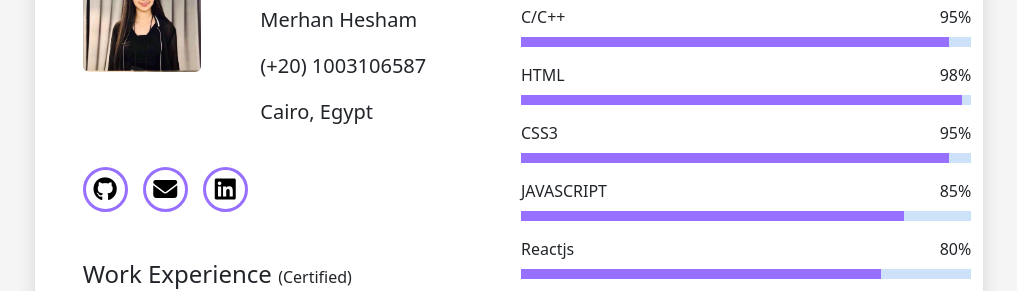
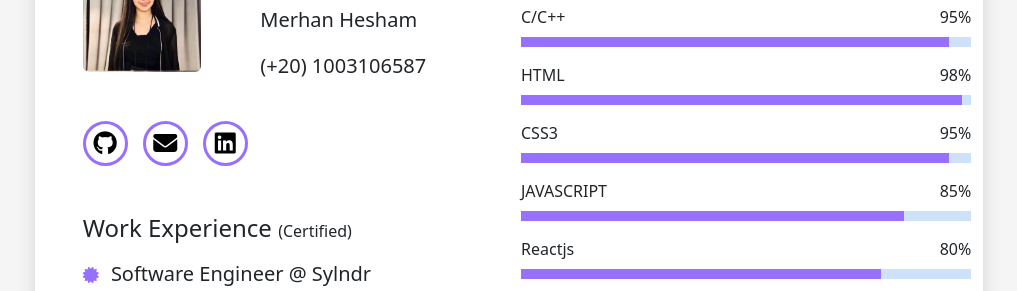
Before and after one commit to merhanhesham24/Merhan-Website, a plain HTML site: page index.html in a window 1280 px wide. Shown: the part 928-1219 px from the top of the page, without its empty margins (131-1148 px from the left). Drawn offline with Linux system fonts and the light colour scheme; a script that the page names is missing.

Commit message:
Update index.html

```diff
--- a/index.html
+++ b/index.html
@@ -90,7 +90,6 @@
                       <h4 class="font-weight-bold">Contact Details</h4>
                       <p><span class="fs-5 lead">Merhan Hesham</span></p>
                       <p><span class="fs-5 lead">(+20) 1003106587</span></p>
-                      <p><span class="fs-5 lead">Cairo, Egypt</span></p>
                     </div>
                   </div>
 
```
